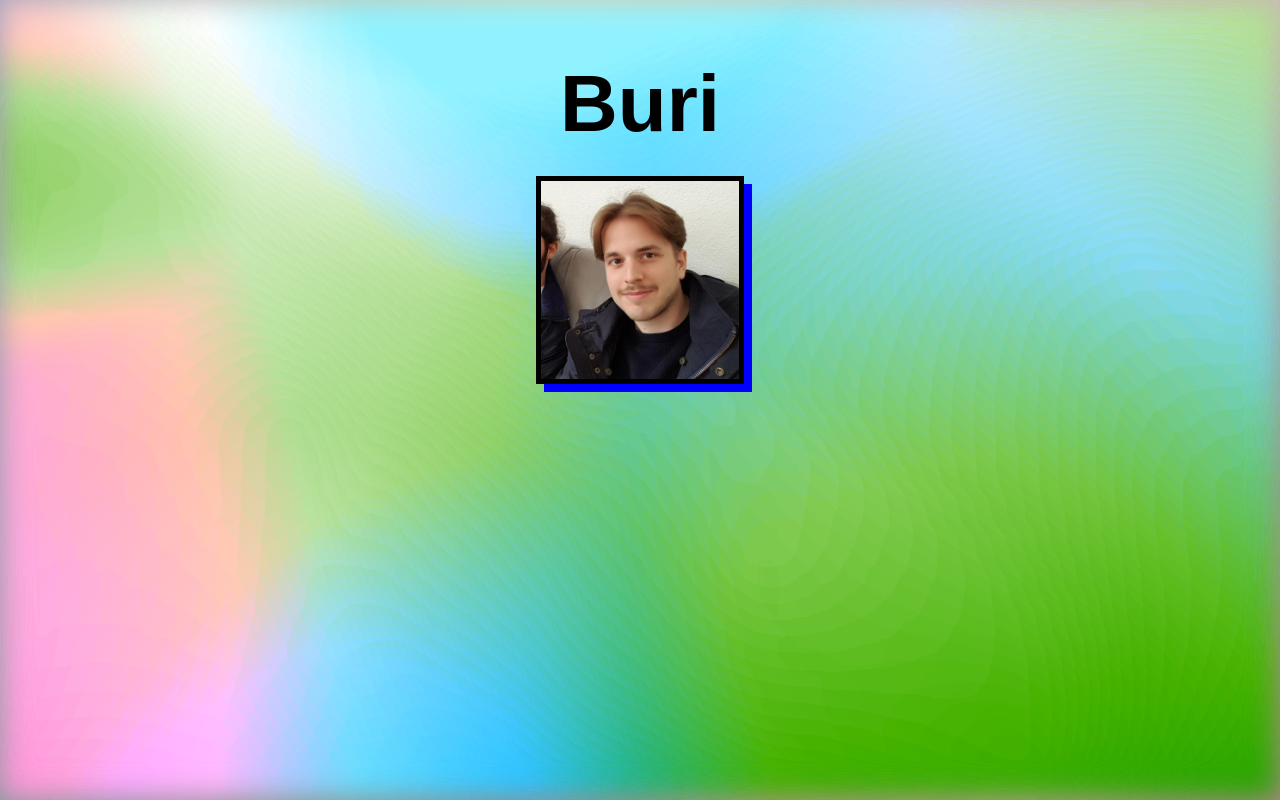
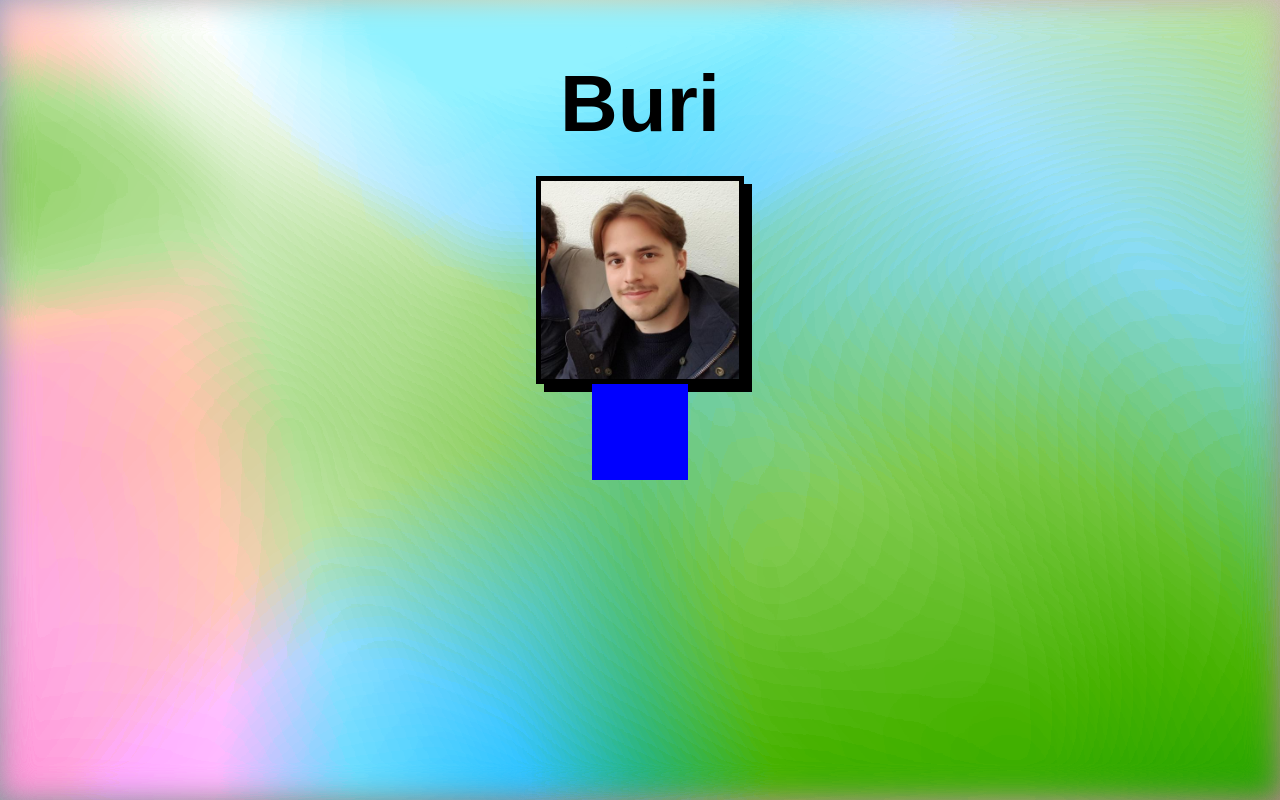
Before and after one commit to youngburi/homepage, a Next.js app: page / in a window 1280 px wide. Built offline with nearby package versions, Linux system fonts and the light colour scheme.

Commit message:
added square

```diff
--- /dev/null
+++ b/components/squares/square.tsx
@@ -0,0 +1,24 @@
+import { Box } from "@chakra-ui/react";
+import React, { useState } from "react";
+
+export const Square = ({ initialPosition }: { initialPosition: number[] }) => {
+  const [position, setPosition] = useState(initialPosition);
+
+  const rise = () => {
+    setPosition([position[0] + 1, position[1] + 1]);
+  };
+
+  return (
+    <Box
+      onClick={rise}
+      position="relative"
+      left={`-${position[0]}rem`}
+      top={`-${position[1]}rem`}
+      height="6rem"
+      width="6rem"
+      bg="blue"
+      transition="200ms ease-out"
+      boxShadow={`${position[0] * 2}rem ${position[1] * 2}rem black`}
+    ></Box>
+  );
+};
--- a/pages/index.tsx
+++ b/pages/index.tsx
@@ -8,11 +8,12 @@ import {
 } from "@chakra-ui/react";
 import { css } from "@emotion/react";
 import React, { useState } from "react";
+import { Square } from "../components/squares/square";
 import { animatedColorGradient1 } from "../utils/styles";
 
 const IndexPage = () => {
   const spacing = ["4", "8"];
-  const boxShadow = ["8px 8px blue"];
+  const boxShadow = ["8px 8px black"];
   const boxShadowHover = ["16px 16px blue"];
 
   const animation = keyframes`
@@ -94,7 +95,9 @@ const IndexPage = () => {
             Buri
           </Heading>
           <Flex
-            flexWrap={["wrap", "wrap", "nowrap"]}
+            // flexWrap={["wrap", "wrap", "nowrap"]}
+            flexDirection="column"
+            alignItems="center"
             justifyContent={["center", "center"]}
           >
             <Image
@@ -190,6 +193,7 @@ const IndexPage = () => {
                 et culpa. Quidem minus iusto deserunt facilis reprehenderit?
               </Text>
             </Box> */}
+            <Square initialPosition={[0, 0]} />
           </Flex>
         </Box>
       </Box>
```
